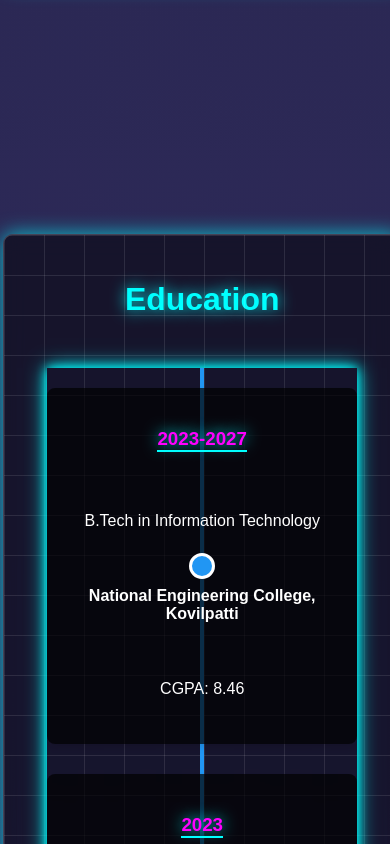
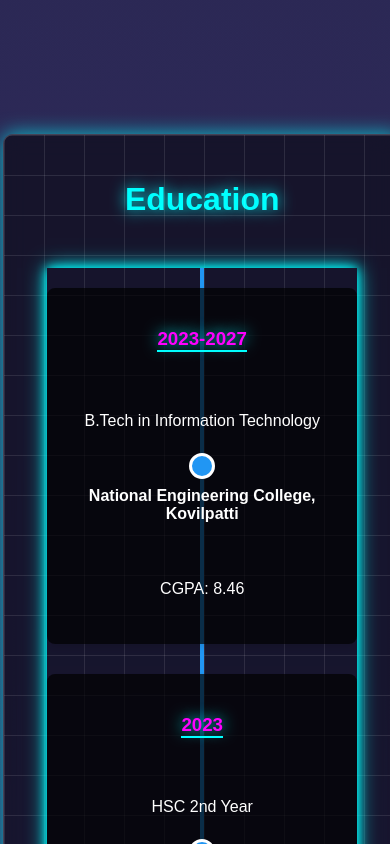
Before and after one commit to Sivag28/My-Portfolio, a React (Create React App) app: page / in a window 390 px wide. Shown: the part 2500-3344 px from the top of the page. Built offline with nearby package versions, Linux system fonts and the light colour scheme.

Commit message:
Updated portfolio layout

```diff
--- a/src/App.css
+++ b/src/App.css
@@ -1067,7 +1067,7 @@ box-shadow: 0 0 10px #00FFFF,
   /* Sections */
   .section {
     width: 90%;
-    margin: 250px 6px;
+    margin: 200px 6px;
     padding: 20px;
   }
 
```
